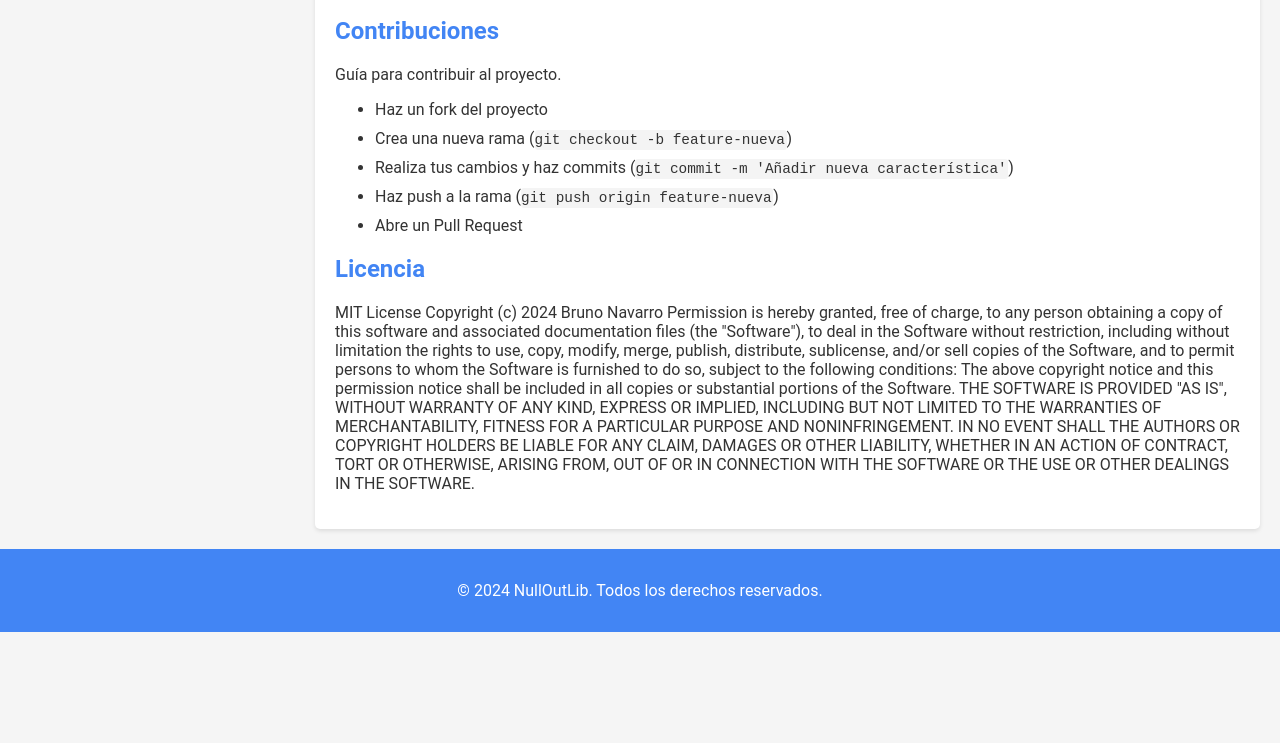
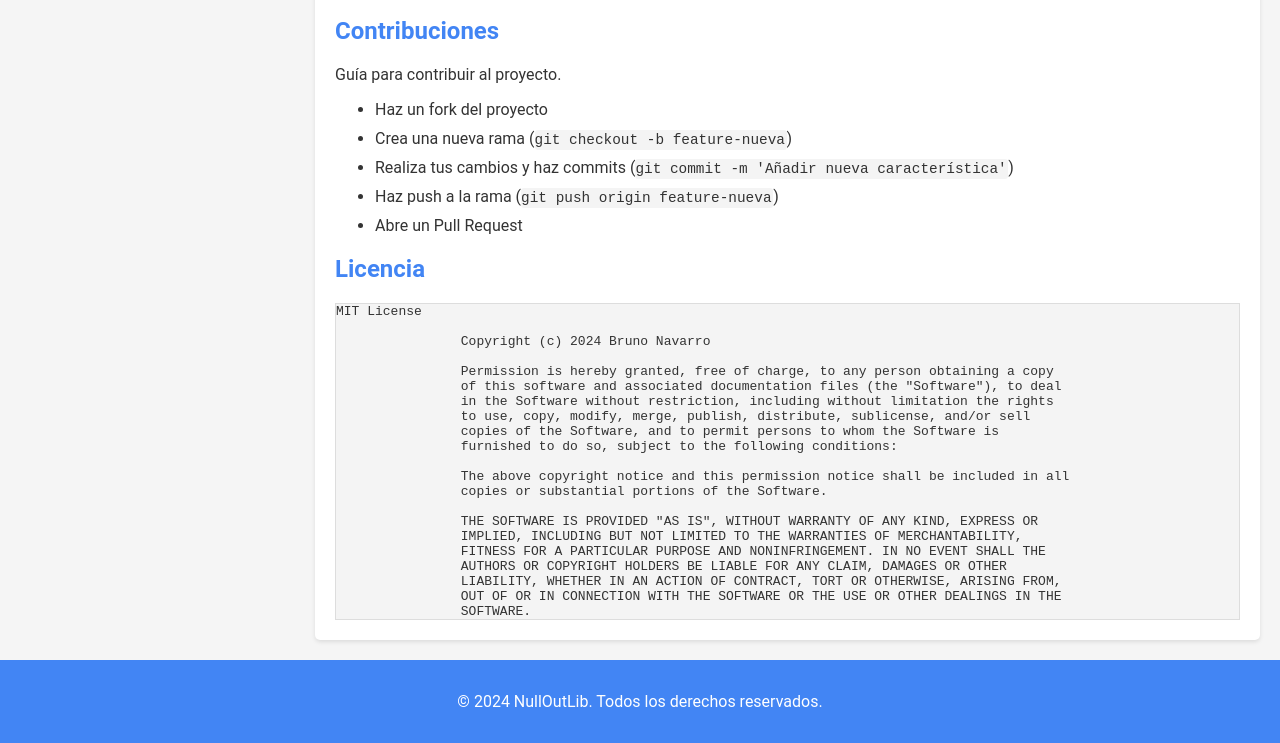
Before and after one commit to brunonavarro/NullOutLib, a plain HTML site: page docs/index.html in a window 1280 px wide. Shown: the part 3722-4465 px from the top of the page. Before the commit the page ends 4354 px from the top, so only its background shows below. Drawn offline with nearby package versions, Linux system fonts and the light colour scheme.

Commit message:
full documentation español

```diff
--- a/docs/index.html
+++ b/docs/index.html
@@ -366,7 +366,7 @@ fun <reified T> MutableList<T?>?.getMutableListOrDefault(default: MutableList<T?
 
         <section id="licencia">
             <h2>Licencia</h2>
-            <p>MIT License
+            <pre>MIT License
 
                 Copyright (c) 2024 Bruno Navarro
 
@@ -386,7 +386,7 @@ fun <reified T> MutableList<T?>?.getMutableListOrDefault(default: MutableList<T?
                 AUTHORS OR COPYRIGHT HOLDERS BE LIABLE FOR ANY CLAIM, DAMAGES OR OTHER
                 LIABILITY, WHETHER IN AN ACTION OF CONTRACT, TORT OR OTHERWISE, ARISING FROM,
                 OUT OF OR IN CONNECTION WITH THE SOFTWARE OR THE USE OR OTHER DEALINGS IN THE
-                SOFTWARE.</p>
+                SOFTWARE.</pre>
         </section>
     </div>
 </div>
```
